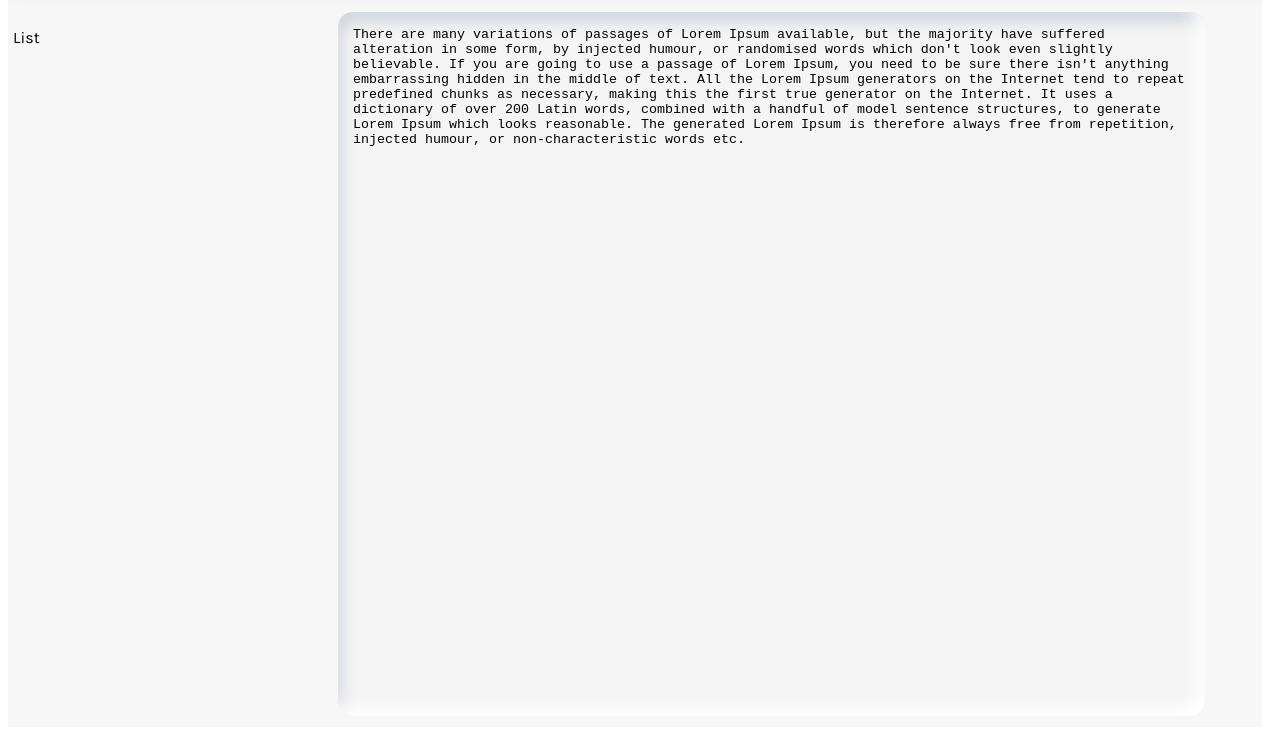
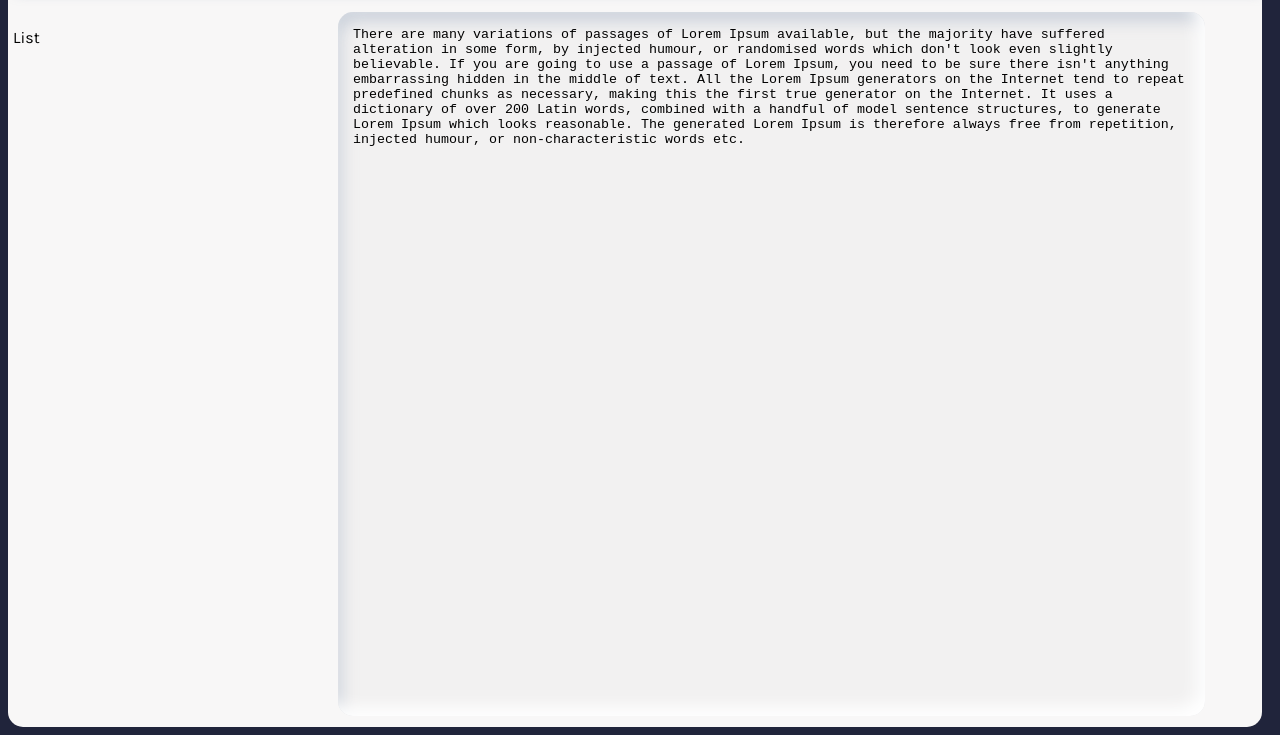
Before and after one commit to victebrito/simple_note, a React app: page / in a window 1280 px wide. Shown: the part 65-800 px from the top of the page. Built offline with nearby package versions, Linux system fonts and the light colour scheme.

Commit message:
Main style adjust

```diff
--- a/src/index.css
+++ b/src/index.css
@@ -1,6 +1,6 @@
 html {
     height: 100%;
-    background-color: white;
+    background-color: #20243b;
 }
 
 body {
@@ -8,6 +8,7 @@
     height: 98%;
     width: 98%;
     margin: 0 0 0 0 auto;
+    border-radius: 15px;
     font-family: "Karla", sans-serif;
     -webkit-font-smoothing: antialiased;
     -moz-osx-font-smoothing: grayscale;
@@ -20,7 +21,7 @@
     --primary-dark: #20243b;
     --secondary: #cd8883;
     --white: #f8f7f7;
-    --grey: #c7c7c710;
+    --grey: #c7c7c720;
     --shadow: 3px 3px 10px rgb(163, 177, 198, 0.6), -3px -3px 10px rgba(255, 255, 255, 0.5);
     --shadow-min: 3px 3px 10px rgb(163, 177, 198, 0.5), -3px -3px 10px rgba(255, 255, 255, 0.2);
     --reverse-shadow: inset -9px -9px 16px rgba(255, 255, 255, 1),
```
